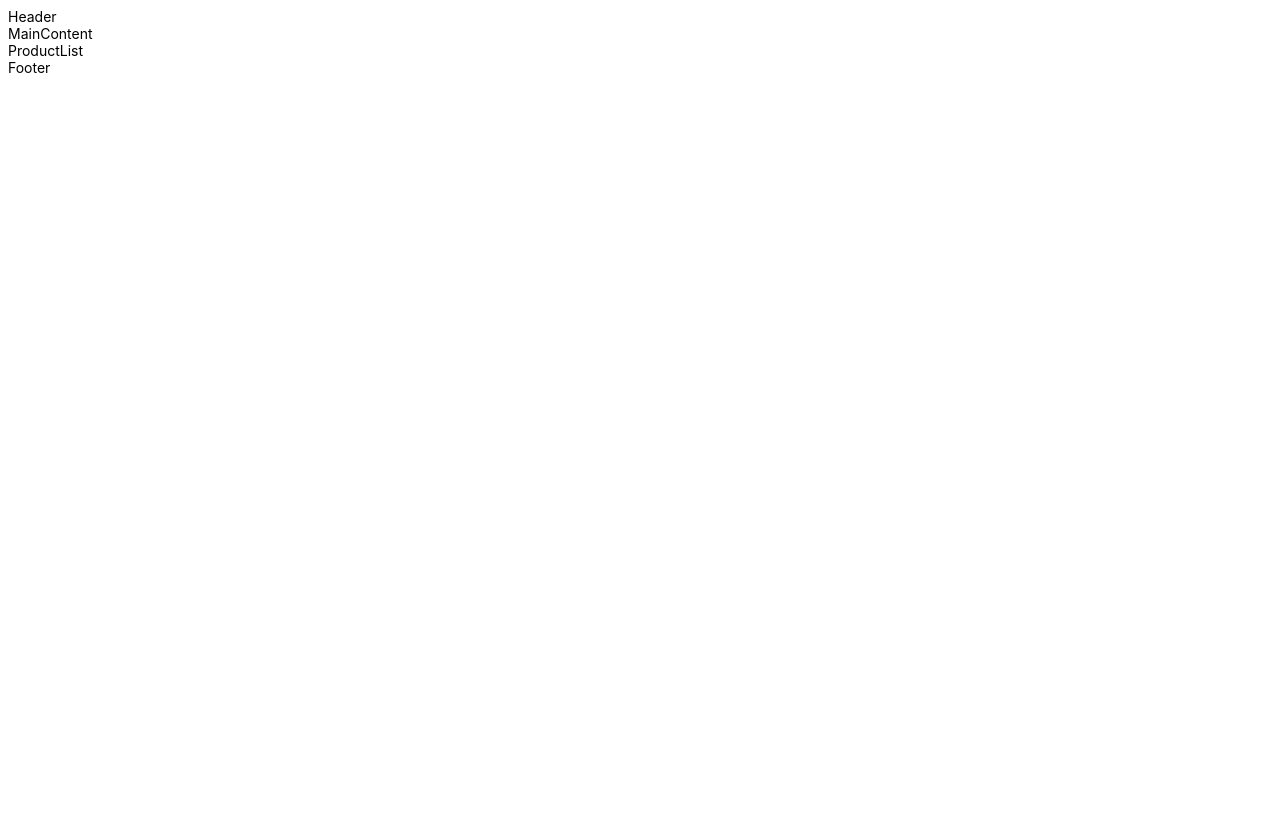
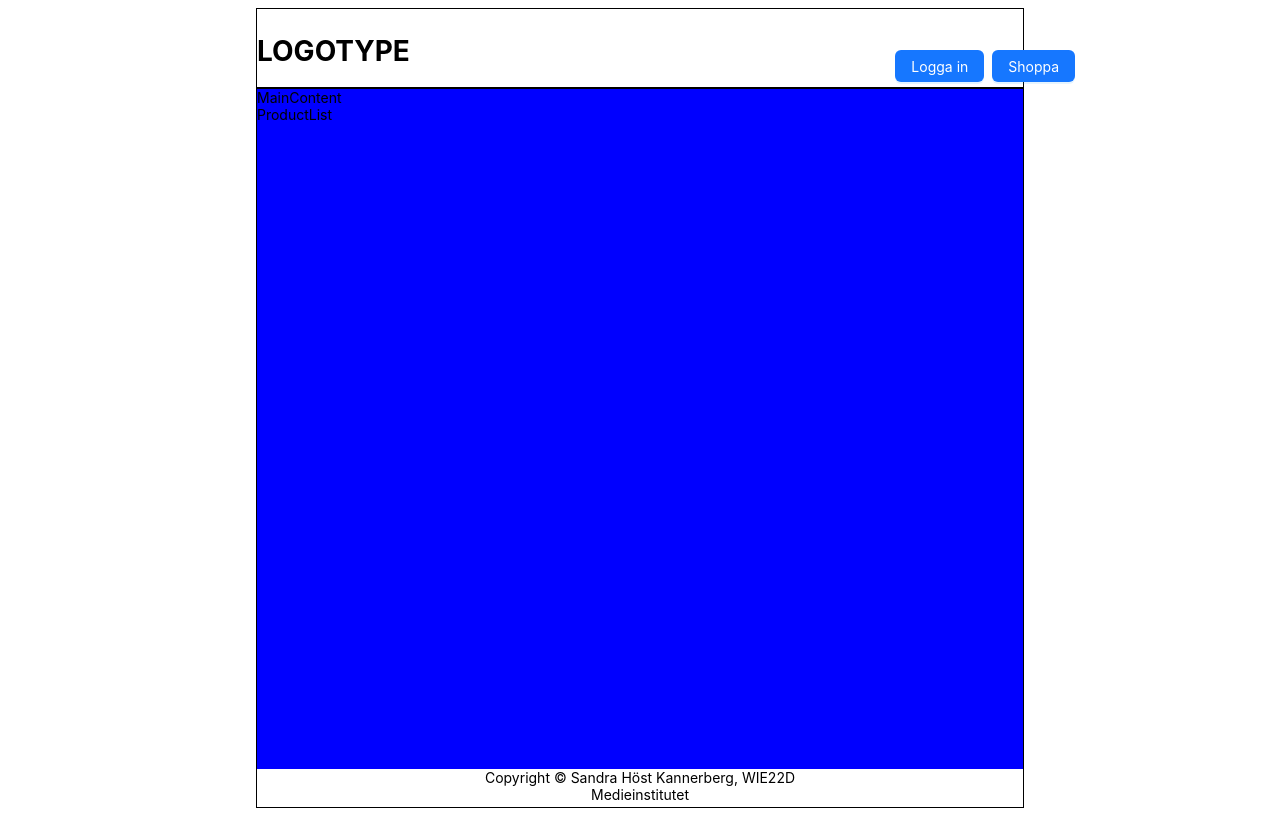
Before and after one commit to SandraHKannerberg/stripe-checkout, a React (Vite) app in the folder client/: page / in a window 1280 px wide. Built offline with nearby package versions, Linux system fonts and the light colour scheme; the HTML template or start-up script is replaced by a standard one.

Commit message:
layout for header and footer

```diff
--- a/client/src/components/Footer/Footer.tsx
+++ b/client/src/components/Footer/Footer.tsx
@@ -1,6 +1,10 @@
+import { Col, Row } from 'antd';
+
 function Footer() {
   return (
-    <div>Footer</div>
+    <Row>
+      <Col span={12} offset={6} style={{'textAlign':'center'}}>Copyright &copy; Sandra Höst Kannerberg, WIE22D Medieinstitutet</Col>
+    </Row>
   )
 }
 
--- a/client/src/components/Header/Header.tsx
+++ b/client/src/components/Header/Header.tsx
@@ -1,6 +1,15 @@
+import { Col, Row } from 'antd';
+import NavBar from '../NavBar/NavBar';
+import Logotype from '../Logotype/Logotype';
+
 function Header() {
   return (
-    <div>Header</div>
+    <>
+        <Row style={{'height' : '100%', 'justifyContent' : 'space-between', 'alignItems':'flex-end', 'borderBottom' : '2px solid black'}}>
+            <Col span={4}><Logotype></Logotype></Col>
+            <Col span={4}><NavBar></NavBar></Col>
+        </Row>
+    </>
   )
 }
 
--- /dev/null
+++ b/client/src/components/Logotype/Logotype.tsx
@@ -0,0 +1,11 @@
+import { Space } from "antd"
+
+function Logotype() {
+  return (
+    <Space>
+        <h1>LOGOTYPE</h1>
+    </Space>
+  )
+}
+
+export default Logotype
--- a/client/src/components/NavBar/NavBar.tsx
+++ b/client/src/components/NavBar/NavBar.tsx
@@ -0,0 +1,14 @@
+import LogInBtn from "../LogInBtn/LogInBtn"
+import ShoppingCartBtn from "../ShoppingCartBtn/ShoppingCartBtn"
+import { Space } from "antd"
+
+function NavBar() {
+  return (
+    <Space style={{'marginBottom' : '0.3rem'}}>
+        <LogInBtn></LogInBtn>
+        <ShoppingCartBtn></ShoppingCartBtn>
+    </Space>
+  )
+}
+
+export default NavBar
--- a/client/src/components/ShoppingCartBtn/ShoppingCartBtn.tsx
+++ b/client/src/components/ShoppingCartBtn/ShoppingCartBtn.tsx
@@ -1,10 +1,10 @@
 import { Button } from 'antd';
-import { ShoppingCartOutlined } from '@ant-design/icons';
+//import { ShoppingCartOutlined } from '@ant-design/icons';
 
 function ShoppingCartBtn() {
   return (
     <>
-    <Button type="primary"><ShoppingCartOutlined /></Button>
+    <Button type="primary">Shoppa</Button>
     </>
   )
 }
--- a/client/src/pages/Home.tsx
+++ b/client/src/pages/Home.tsx
@@ -5,19 +5,11 @@ import { Col, Row } from 'antd';
 
 function home() {
   return (
-    <>
-        <Row>
-            <Col span={24}><Header></Header></Col>
-        </Row>
-
-        <Row>
-            <Col span={24}><MainContent></MainContent></Col>
-        </Row>
-
-        <Row>
-            <Col span={24}><Footer></Footer></Col>
-        </Row>
-    </>
+    <Row gutter={[0,0]} style={{'height' : '100vh', 'width':'60vw', 'margin' : 'auto', 'border' : '1px solid black'}}>
+        <Col style={{'height' : '10vh'}} span={24}><Header></Header></Col>
+        <Col style={{'backgroundColor':'blue', 'height' : '85vh'}} span={24}><MainContent></MainContent></Col>
+        <Col style={{'height' : '5vh'}} span={24}><Footer></Footer></Col>
+    </Row>
   )
 }
 
```
